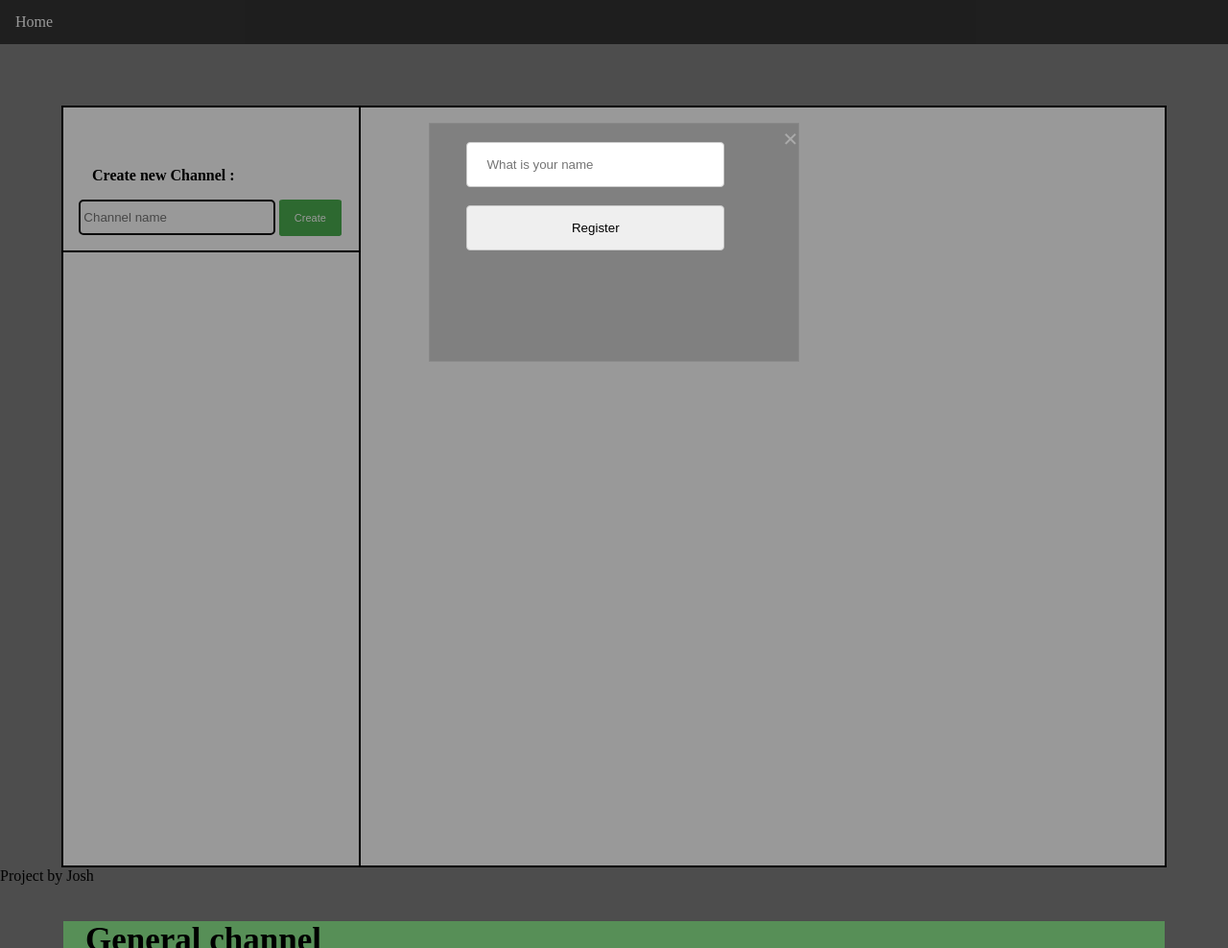
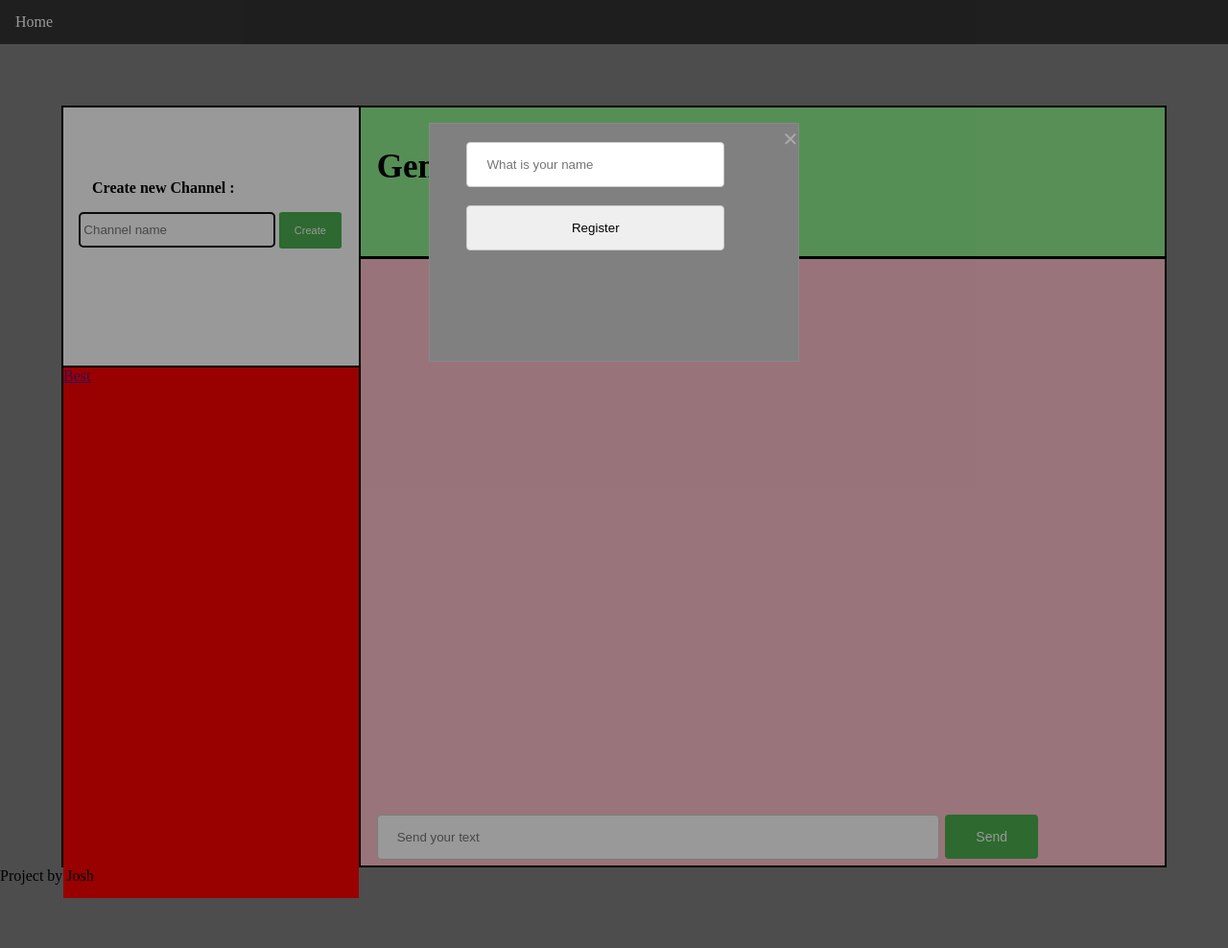
Before and after one commit to Josh596/Flack-project, a Flask app: page / in a window 1280 px wide. Shown: the whole page at 96% size. Run offline with Flask 2, Linux system fonts and the light colour scheme; some libraries are stand-ins or nearby versions.

Commit message:
Updated app.py

```diff
--- a/app.py
+++ b/app.py
@@ -10,7 +10,7 @@ channel_member = {}
 messages = {}
 #Creating the message class
 #Each message should be passed as a dictionary
-class Messages():
+class Settings():
 	def __init__(self,channels, channel_member, messages):
 		self.channels = channels
 		self.channel_member = channel_member
@@ -38,7 +38,7 @@ class Messages():
 				channel_member.get(key).append(value)
 
 
-main_class = Messages(channels, channel_member, messages)
+chat = Settings(channels, channel_member, messages)
 @app.route('/')
 def index():
 	return render_template('layout.html', channels = channels, channel_member = channel_member, messages = messages)
@@ -56,10 +56,10 @@ def channel(data):
 		channel = {'alert': 'Channel created'}
 	return channel
 
-main_class.add_messages({'General':"My message"})
+chat.add_messages({'General':"My message"})
 
-main_class.add_channel('Best')
-main_class.add_messages({'Best':"My gee"})
+chat.add_channel('Best')
+chat.add_messages({'Best':"My gee"})
 
 if __name__ == "__main__":
 	socketio.run(app, debug = True)
--- a/static/styles.css
+++ b/static/styles.css
@@ -51,9 +51,11 @@ grid-column-start: 1;
 grid-column-end: 2;
 grid-row-start: 1;
 grid-row-end: 3;
-
 }
-
+.item{
+  height: 100%;
+  width: 100%;
+}
 .item2{
 background-color: lightgreen;
 grid-column: 2/3;
@@ -62,14 +64,16 @@ border-bottom: 3px solid black;
 
 
 .create_channel{
-margin-top: 20%;
+
 padding-left: 5%;
 padding-bottom: 5%;
 border-bottom: 2px solid black;
+height: 30%;
 
 }
 
 .create_channel p{
+padding-top: 20%;
 padding-left: 5%;
 font-size: auto;
 font-weight: bold;
@@ -197,3 +201,12 @@ box-sizing: border-box;
 float: none;
 margin-left: 10%;
 }
+.channel_list{
+  height: 70%;
+  width: 100%;
+  background-color: red;
+}
+.user_channel{
+  height: 100%;
+  width: 100%;
+}
--- a/templates/layout.html
+++ b/templates/layout.html
@@ -42,12 +42,13 @@
       <div class="channel_list">
         {% for channel in channels %}
         <div class = 'user_channel'>
+             <a id="channels" href = "" >{{ channel }}</a>
+        </div>
 
-        </div>
         </div>
         {% endfor %}
       </div>
-  </div>
+
 
   <div class="item2">
     <div class="channel_name">General channel</div>
```
